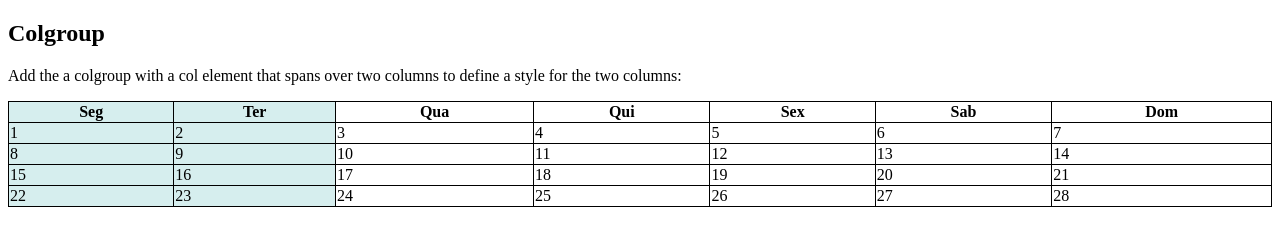
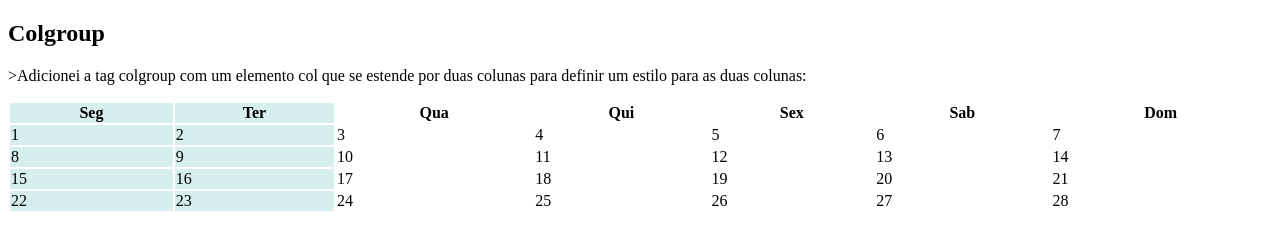
Before and after one commit to H3NR1QU3x/apoiotrabalhodetic3, a plain HTML site: page index.html in a window 1280 px wide. Drawn offline with Linux system fonts and the light colour scheme.

Commit message:
Update index.html

```diff
--- a/index.html
+++ b/index.html
@@ -2,6 +2,7 @@
 <html>
 <head>
 <style>
+<title>Site de Teste</title>
 table, th, td {
   border: 1px solid black;
   border-collapse: collapse;
@@ -11,7 +12,7 @@ table, th, td {
 <body>
 
 <h2>Colgroup</h2>
-<p>Add the a colgroup with a col element that spans over two columns to define a style for the two columns:</p>
+<p>>Adicionei a tag colgroup com um elemento col que se estende por duas colunas para definir um estilo para as duas colunas:</p>
 
 <table style="width: 100%;">
 <colgroup>
```
